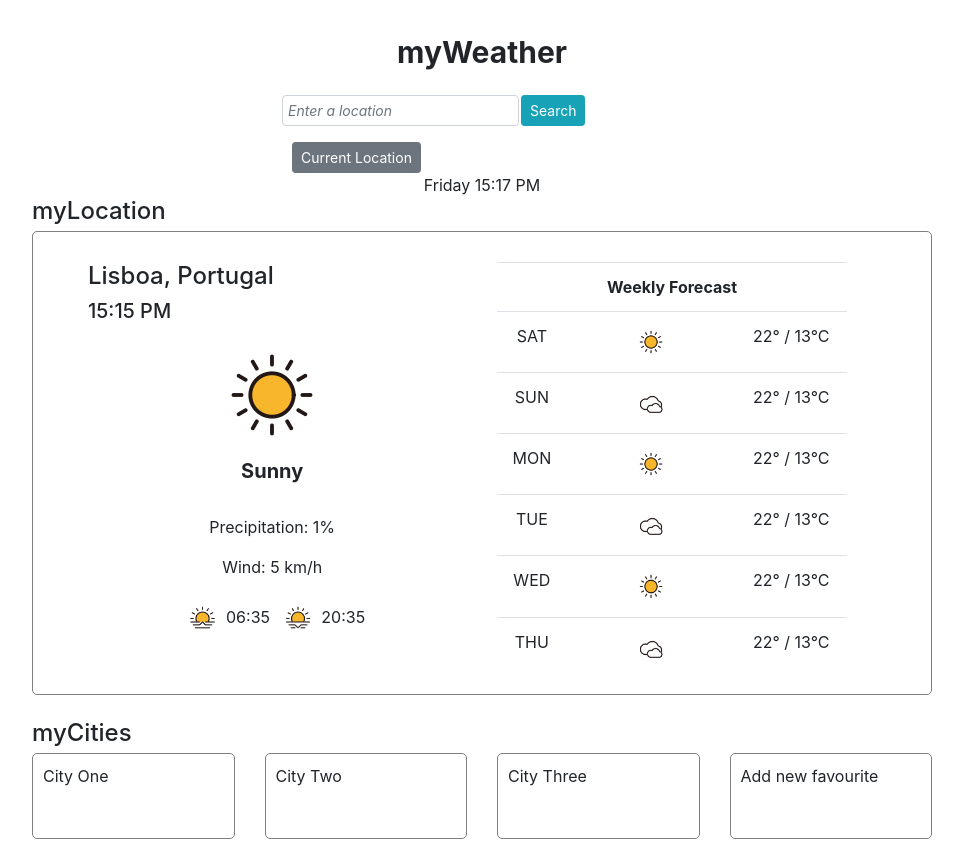
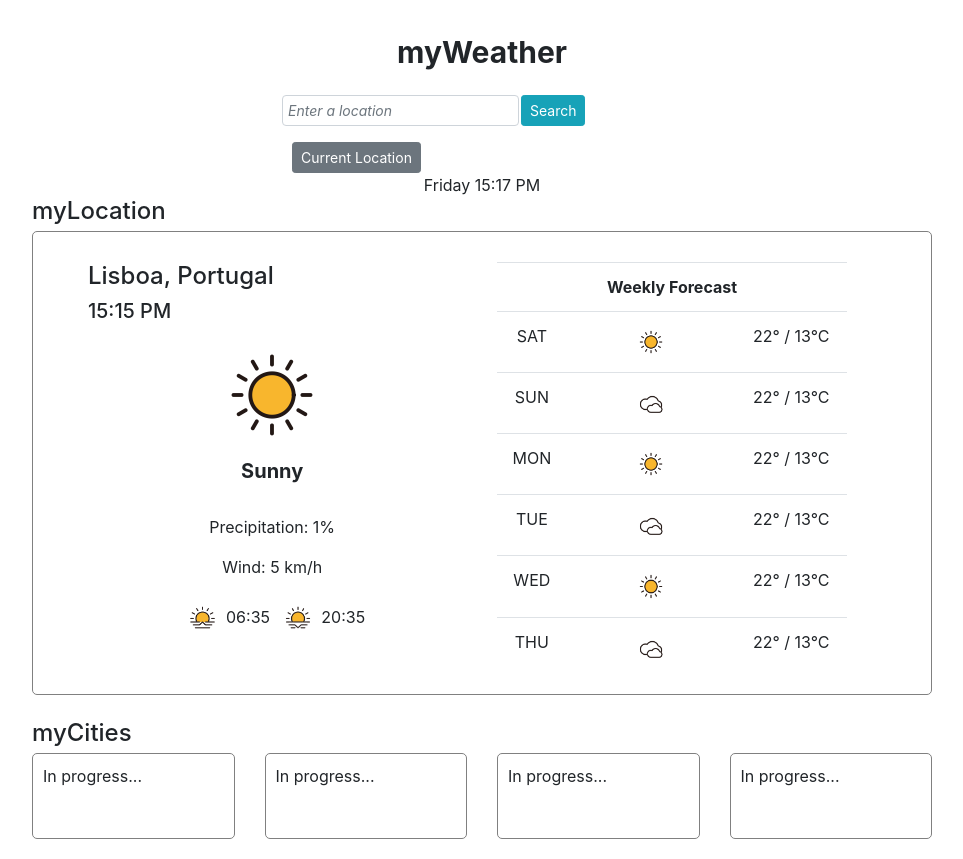
Before and after one commit to MargSousa/weather-app-shecodes, a React (Create React App) app: page / in a window 1280 px wide. Shown: the whole page, without its empty margins (158-1121 px from the left). Built offline with nearby package versions, Linux system fonts and the light colour scheme.

Commit message:
Cities components

```diff
--- a/src/Cities.js
+++ b/src/Cities.js
@@ -1,5 +1,6 @@
 import React, { Component } from "react";
 import "./Cities.css";
+import FavouriteCity from "./FavouriteCity";
 
 export default class Cities extends Component {
   render() {
@@ -9,20 +10,16 @@
         <div className="cities-section">
           <div className="row">
             <div className="col-sm city-box">
-              <p>City One</p>
-              <br />
+              <FavouriteCity />
             </div>
             <div className="col-sm city-box">
-              <p>City Two</p>
-              <br />
+              <FavouriteCity />
             </div>
             <div className="col-sm city-box">
-              <p>City Three</p>
-              <br />
+              <FavouriteCity />
             </div>
             <div className="col-sm city-box">
-              <p>Add new favourite</p>
-              <br />
+              <FavouriteCity />
             </div>
           </div>
         </div>
--- /dev/null
+++ b/src/FavouriteCity.js
@@ -0,0 +1,12 @@
+import React, { Component } from "react";
+
+export default class FavouriteCity extends Component {
+  render() {
+    return (
+      <div>
+        <p>In progress...</p>
+        <br />
+      </div>
+    )
+  }
+}
--- a/src/Location.css
+++ b/src/Location.css
@@ -20,7 +20,6 @@
 .location-details {
   text-align: center;
   padding-left: 40px;
-
 }
 
 .sunset-icon, .sunrise-icon {
```
